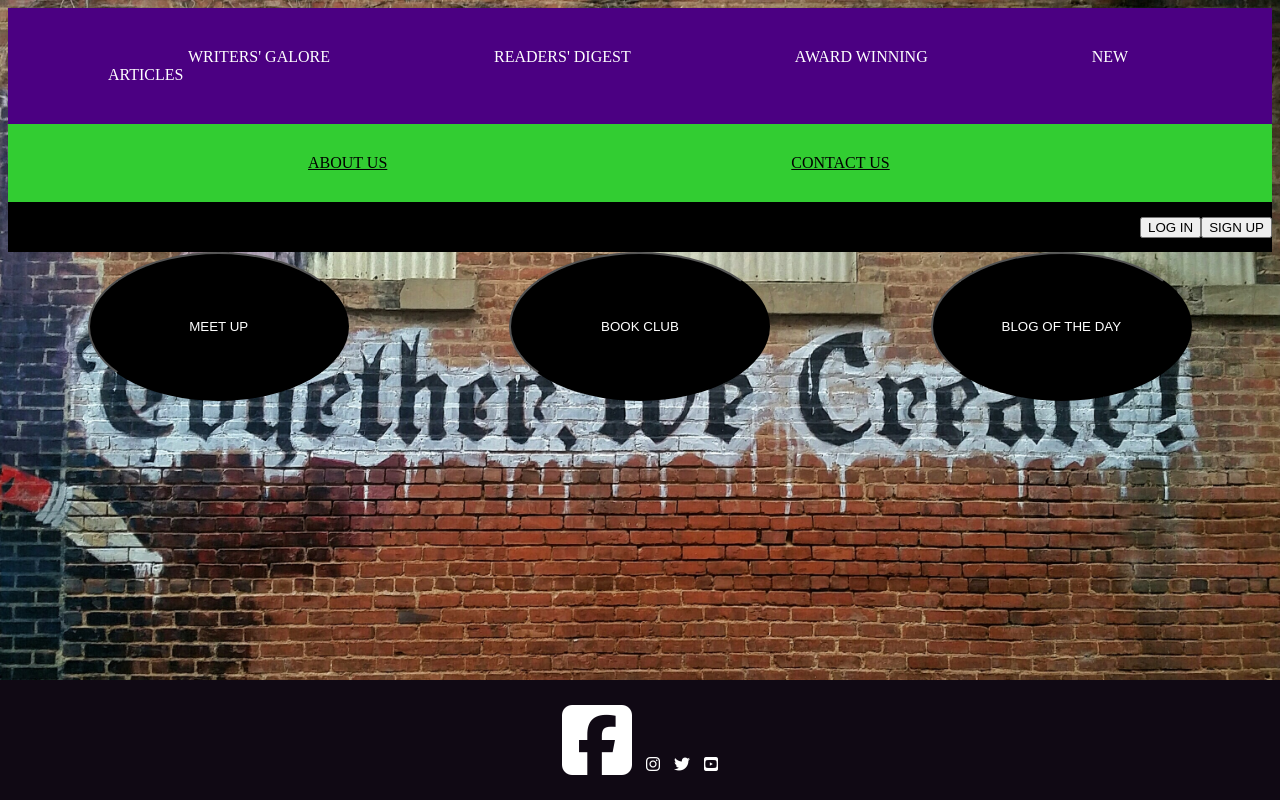
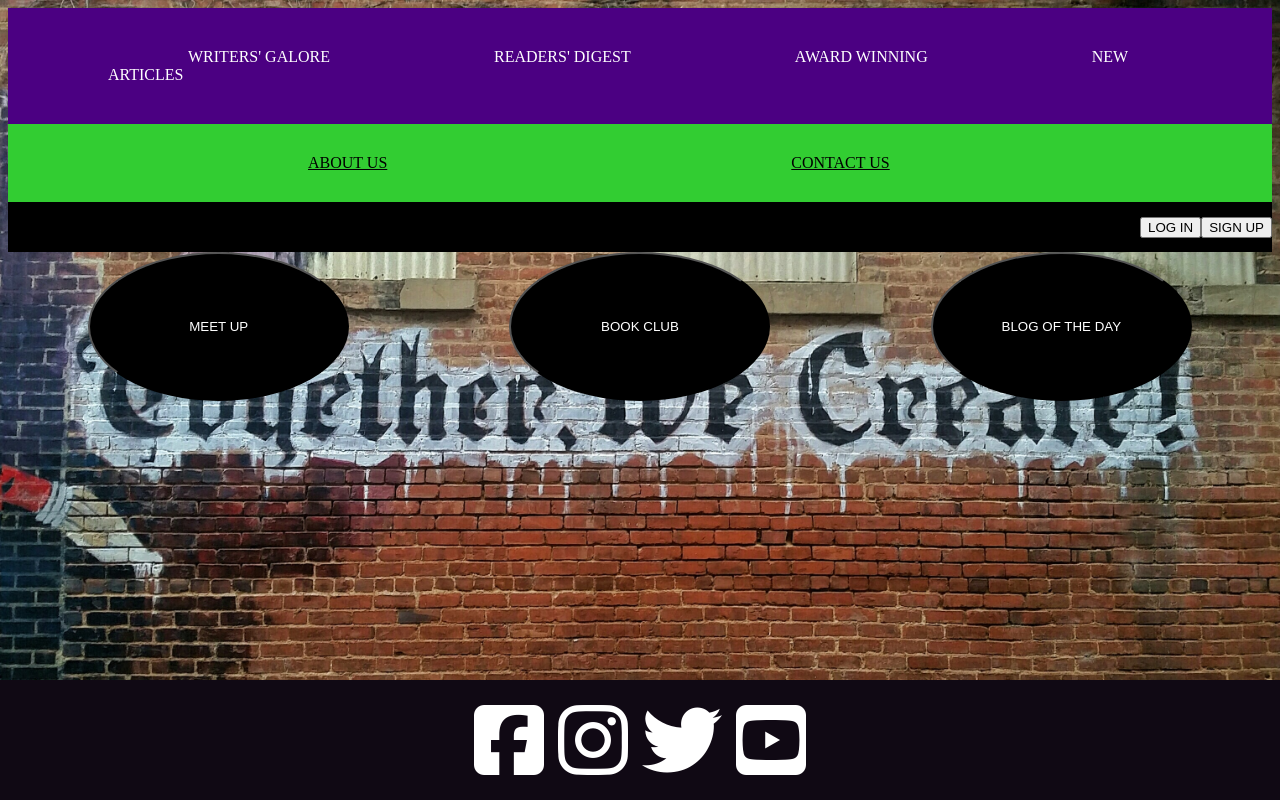
Before and after one commit to Barnabas27/CREATIVES-WEBSITE., a plain HTML site: page index.html in a window 1280 px wide. Drawn offline with Linux system fonts and the light colour scheme.

Commit message:
more styles and changes

```diff
--- a/CSS/style.css
+++ b/CSS/style.css
@@ -1,5 +1,5 @@
 body {
-    background-image: url("/Images/my-life-through-a-lens-bq31L0jQAjU-unsplash.jpg");
+    background-image: url("../Images/my-life-through-a-lens-bq31L0jQAjU-unsplash.jpg");
     background-repeat: no-repeat;
     background-size: cover;
 
--- a/index.html
+++ b/index.html
@@ -44,10 +44,10 @@
         <div class="footer">
             <div class="icons">
 
-                <a href="#facebook"><i class="fab fa-facebook-square fa-5x"></i></a>
-                <a href="#instagram"><i class="fab fa-instagram"></i></a>
-                <a href="#twitter"><i class="fab fa-twitter"></i></a>
-                <a href="#youtube"><i class="fab fa-youtube-square"></i></a>
+                <a href="#facebook.com"><i class="fab fa-facebook-square fa-5x"></i></a>
+                <a href="#instagram.com"><i class="fab fa-instagram fa-5x"></i></a>
+                <a href="#twitter.com"><i class="fab fa-twitter fa-5x"></i></a>
+                <a href="#youtube.com"><i class="fab fa-youtube-square fa-5x"></i></a>
 
             </div>
 
```
